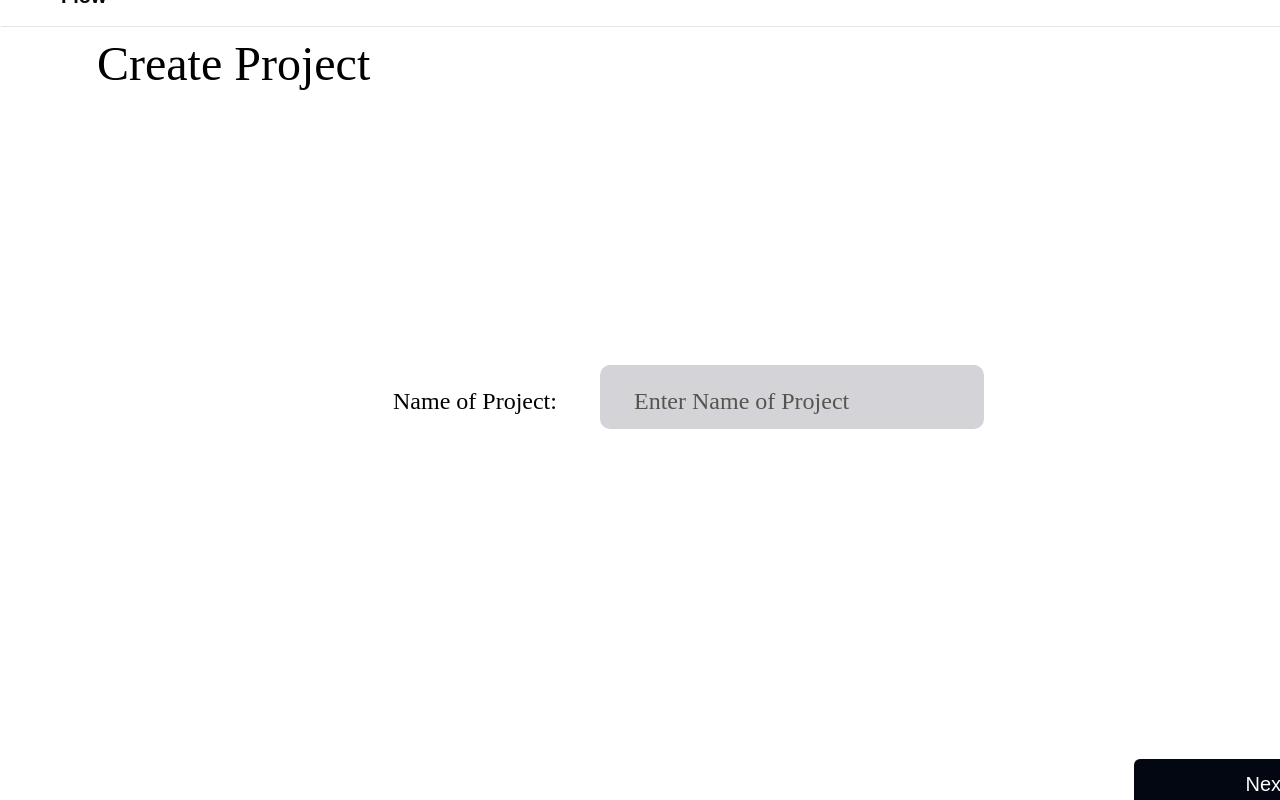
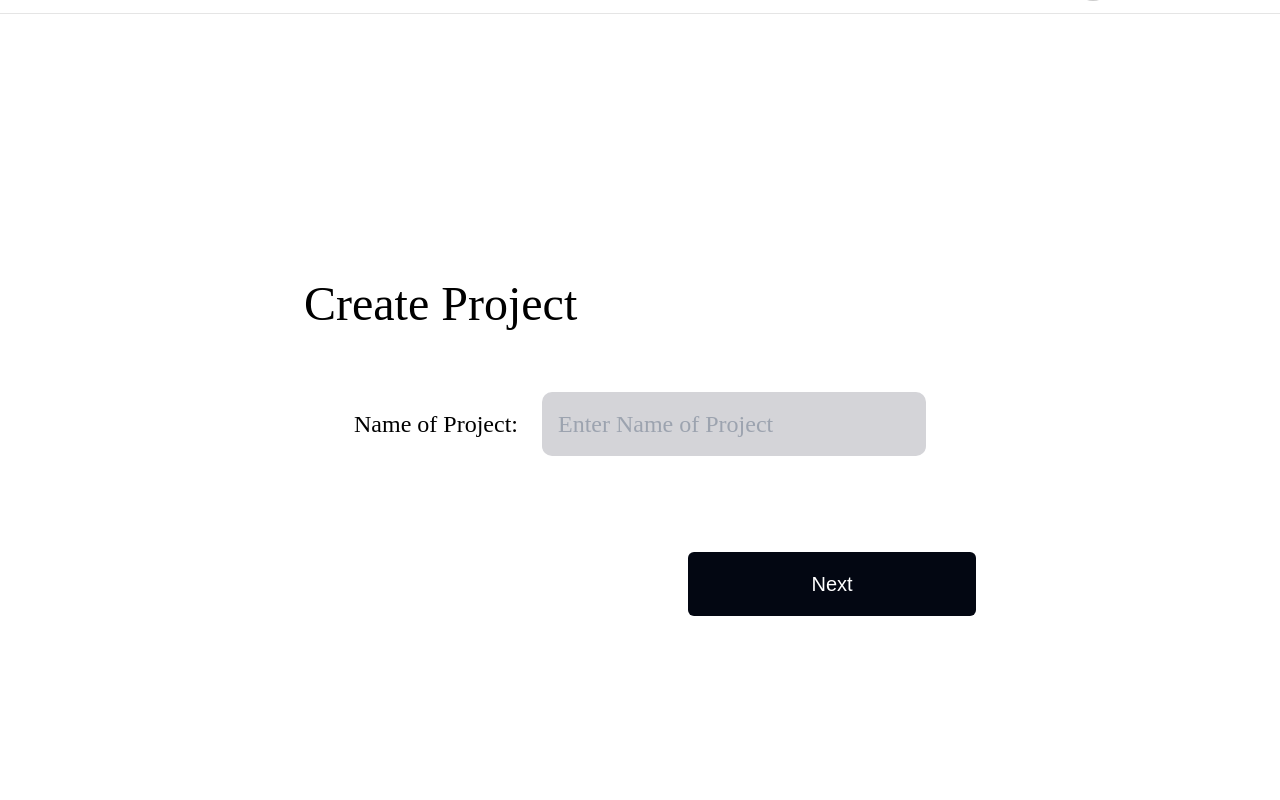
Before and after one commit to Dragonsize/TDTU_i3_app, a Next.js app: page /project in a window 1280 px wide. Both pictures are taken after a click on the button "NEW PROJECT". Built offline with nearby package versions, Linux system fonts and the light colour scheme.

Commit message:
Update page.jsx

```diff
--- a/src/app/project/page.jsx
+++ b/src/app/project/page.jsx
@@ -4,9 +4,6 @@ import React, { useState } from "react";
 export default function ProjectPage() {
   const [showModal, setShowModal] = useState(false);
   const [projectName, setProjectName] = useState("");
-
-  // ...existing code...
-
   return (
     <div className="min-h-screen bg-white overflow-x-auto">
       {/* Header */}
@@ -53,57 +50,25 @@ export default function ProjectPage() {
         {/* Modal for creating new project (updated to match sample) */}
         {showModal && (
           <div className="fixed inset-0 z-50 flex items-center justify-center bg-black/40">
-            <div className="w-[1440px] h-[900px] relative bg-white overflow-hidden rounded-xl shadow-lg">
+            <div className="w-[1440px] h-[900px] relative bg-white overflow-hidden rounded-xl shadow-lg flex flex-col">
               {/* Modal header bar */}
-              <div className="w-[1438.96px] h-16 px-32 pb-px left-[1px] top-[13px] absolute bg-white/60 border-b border-black/10 inline-flex flex-col justify-between items-center">
-                <div className="w-[1387px] h-9 inline-flex justify-between items-start">
-                  <div className="w-[589px] h-7 flex justify-between items-center">
-                    <div className="w-24 h-7 flex justify-start items-center gap-1.5">
-                      <div className="w-7 h-7 relative bg-gray-950 rounded-lg"></div>
-                      <div className="flex-1 h-5 relative">
-                        <div className="left-0 top-[-1px] absolute justify-start text-neutral-950 text-xl font-bold font-['Arimo'] leading-5">A+ Flow</div>
+              <div className="w-full h-16 px-32 pb-px bg-white/60 border-b border-black/10 flex items-center justify-between relative">
+                <div className="flex items-center gap-1.5">
+                  <div className="w-7 h-7 bg-gray-950 rounded-lg"></div>
+                  <span className="text-neutral-950 text-xl font-bold font-['Arimo']">A+ Flow</span>
                 </div>
+                <nav className="flex items-center gap-5 text-base text-gray-500">
+                  <span className="font-['Inter']">Project</span>
+                  <span className="font-['Arimo']">ChatBot</span>
+                  <span className="font-['Arimo']">Chat</span>
+                  <span className="font-['Arimo']">File</span>
+                </nav>
+                <div className="flex items-center gap-3.5">
+                  <div className="w-10 h-10 rounded-full bg-gray-200 flex items-center justify-center text-lg font-bold text-gray-600 border-2 border-white">
+                    <img className="w-10 h-10 rounded-full object-cover" src="https://placehold.co/41x41" alt="User" />
                   </div>
-                    <div className="w-96 h-5 flex justify-start items-center gap-5">
-                      <div className="w-24 inline-flex flex-col justify-center items-center gap-2.5">
-                        <div className="justify-start text-gray-500 text-base font-normal font-['Inter'] leading-5">Project</div>
+                  <div className="text-neutral-950 text-xs font-normal font-['Arimo']">User</div>
                 </div>
-                      <div className="w-24 self-stretch inline-flex flex-col justify-center items-center gap-2.5">
-                        <div className="justify-start text-gray-500 text-base font-normal font-['Arimo'] leading-5">ChatBot</div>
-                      </div>
-                      <div className="w-24 self-stretch inline-flex flex-col justify-center items-center gap-2.5">
-                        <div className="justify-start text-gray-500 text-base font-normal font-['Arimo'] leading-5">Chat</div>
-                      </div>
-                      <div className="w-24 inline-flex flex-col justify-center items-center gap-2.5">
-                        <div className="justify-start text-gray-500 text-base font-normal font-['Arimo'] leading-5">File </div>
-                      </div>
-                    </div>
-                  </div>
-                  <div className="w-20 h-8 flex justify-start items-center gap-3.5">
-                    <div className="w-16 h-8 px-3.5 py-1.5 rounded-md flex justify-center items-center gap-1.5">
-                      <img className="w-10 h-10" src="https://placehold.co/41x41" />
-                      <div className="text-center justify-start text-neutral-950 text-xs font-normal font-['Arimo'] leading-4">User</div>
-                    </div>
-                  </div>
-                </div>
-              </div>
-              {/* Modal Title */}
-              <div className="w-96 h-14 left-[97px] top-[90px] absolute justify-start text-black text-5xl font-normal font-['IM_FELL_Great_Primer_SC']">Create Project</div>
-              {/* Input Row BG */}
-              <div className="w-96 h-16 left-[600px] top-[415px] absolute bg-zinc-300 rounded-[10px]"></div>
-              {/* Input Placeholder/Text */}
-              <div className="left-[634px] top-[435px] absolute text-center justify-center text-stone-600 text-2xl font-normal font-['Habibi']">Enter Name of Project</div>
-              {/* Label */}
-              <div className="left-[393px] top-[435px] absolute text-center justify-center text-black text-2xl font-normal font-['Habibi']">Name of Project:</div>
-              {/* Next Button */}
-              <div className="w-72 h-16 left-[1134px] top-[809px] absolute bg-gray-950 rounded-md">
-                <div className="w-44 h-9 left-[44.01px] top-[17px] absolute text-center justify-center text-white text-xl font-normal font-['Arimo'] leading-4">Next</div>
-                <div className="w-11 h-11 left-[202.01px] top-[13px] absolute overflow-hidden">
-                  <div className="w-7 h-0 left-[9.38px] top-[22.50px] absolute outline outline-1 outline-offset-[-0.58px] outline-white"></div>
-                  <div className="w-3.5 h-7 left-[22.50px] top-[9.38px] absolute outline outline-1 outline-offset-[-0.58px] outline-white"></div>
-                </div>
-              </div>
-              {/* Close modal on background click */}
                 <button
                   className="absolute top-4 right-4 text-2xl text-gray-400 hover:text-gray-700 z-10"
                   onClick={() => setShowModal(false)}
@@ -111,6 +76,35 @@ export default function ProjectPage() {
                 >
                   ×
                 </button>
+              </div>
+              {/* Modal Title */}
+              <div className="flex-1 flex flex-col justify-center items-center relative">
+                <div className="w-full max-w-2xl mx-auto">
+                  <div className="text-black text-5xl font-normal font-['IM_FELL_Great_Primer_SC'] mb-16 mt-8">Create Project</div>
+                  <form
+                    className="flex flex-col items-center gap-8"
+                    onSubmit={e => { e.preventDefault(); setShowModal(false); }}
+                  >
+                    <div className="flex flex-row items-center gap-6 w-full justify-center">
+                      <label htmlFor="projectName" className="text-black text-2xl font-normal font-['Habibi'] whitespace-nowrap">Name of Project:</label>
+                      <input
+                        id="projectName"
+                        className="w-96 h-16 bg-zinc-300 rounded-[10px] px-4 text-2xl font-normal font-['Habibi'] text-stone-600 focus:outline-none"
+                        placeholder="Enter Name of Project"
+                        value={projectName}
+                        onChange={e => setProjectName(e.target.value)}
+                        autoFocus
+                      />
+                    </div>
+                    <button
+                      type="submit"
+                      className="w-72 h-16 bg-gray-950 rounded-md flex items-center justify-center mt-16 ml-auto text-white text-xl font-normal font-['Arimo'] hover:bg-gray-800 transition"
+                    >
+                      Next
+                    </button>
+                  </form>
+                </div>
+              </div>
             </div>
           </div>
         )}
```
Lines whose indentation alone changed are shown as unchanged.
